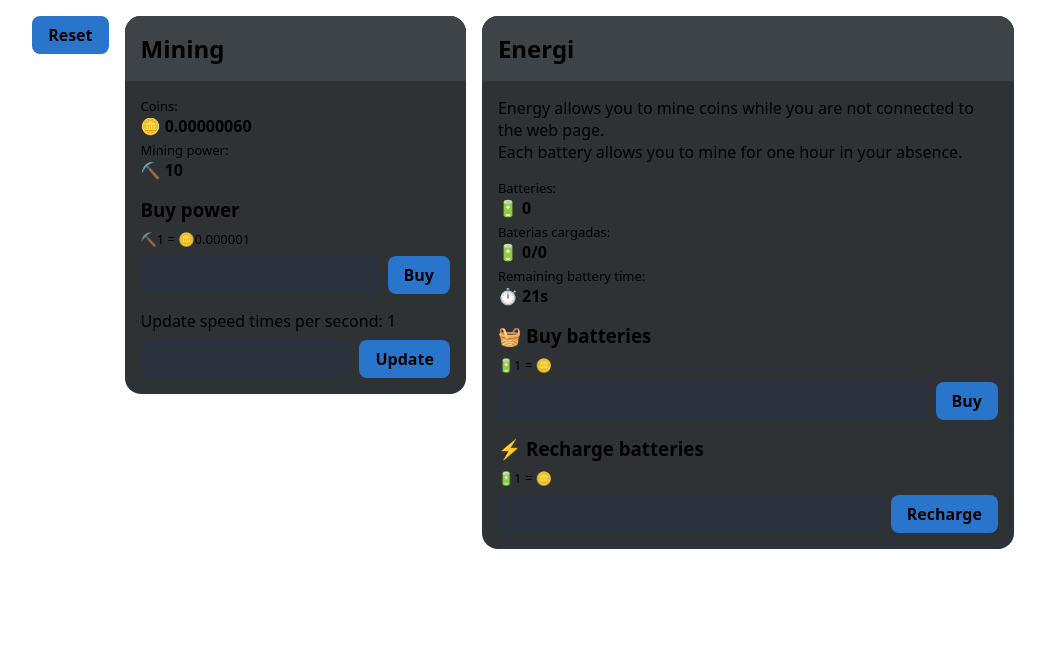
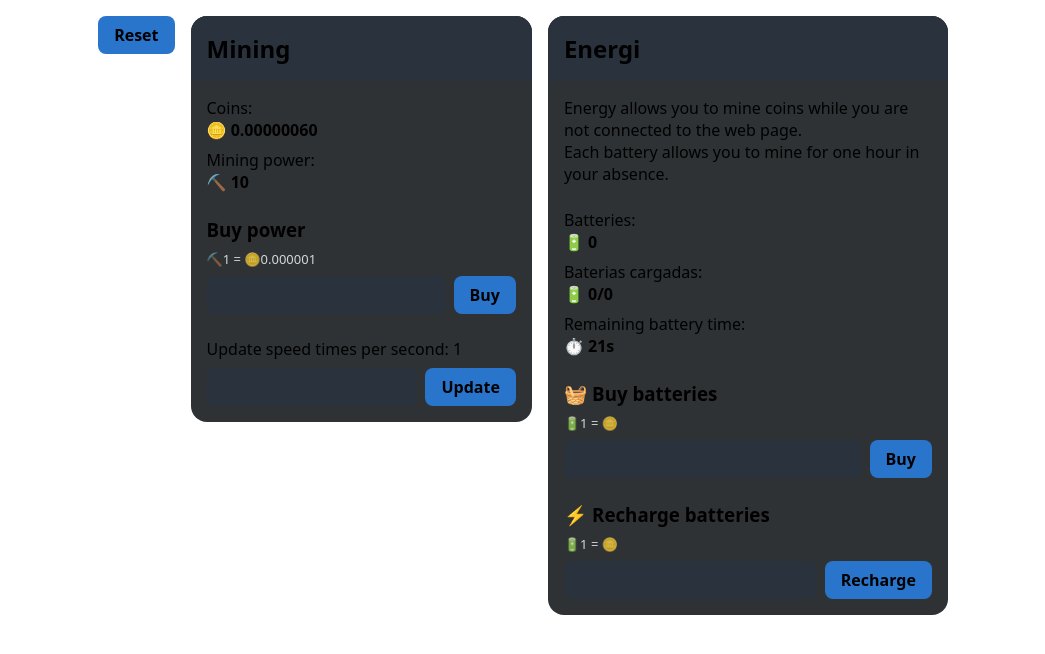
Before and after one commit to dagamdev/coin-mining, a React (Vite) app: page / in a window 1280 px wide. Shown: the top 654 px of the page, without its empty margins (117-1162 px from the left). Built offline with nearby package versions, Linux system fonts and the light colour scheme.

Commit message:
Update styles

```diff
--- a/src/index.css
+++ b/src/index.css
@@ -2,12 +2,17 @@
   font-family: system-ui, -apple-system, BlinkMacSystemFont, 'Segoe UI', Roboto, Oxygen, Ubuntu, Cantarell, 'Open Sans', 'Helvetica Neue', sans-serif;
   color-scheme: light dark;
 
+  --first: #2975cc;
+  --last: #1466c4;
   --bg: #272a2c;
-  --acent: #3c4755;
+  --acent: #3e4144;
+  --gray: #838383;
+  --light-gray: #bdbdbd;
 
   @media (prefers-color-scheme: light) {
     --bg: #2e3235;
     --acent: #2a333d;
+    --gray: #2a333d;
   }
 }
 
@@ -35,29 +40,29 @@ main {
 
 section {
   overflow: hidden;
+  max-width: 400px;
   border-radius: 16px;
   background-color: var(--bg);
 
   & > div {
     padding: 16px;
     display: grid;
-    row-gap: 16px;
-    max-width: 500px;
+    row-gap: 24px;
 
     &:first-of-type {
-      background-color: #3d4347;
+      background-color: var(--acent);
     }
   }
 
   ul {
     display: grid;
-    row-gap: 4px;
+    row-gap: 8px;
   }
 }
 
-.measurement {
-  p {
-    font-size: small;
+.measures {
+  li > p {
+    color: var(--light-gray);
   }
 }
 
@@ -76,6 +81,7 @@ form {
 }
 
 input {
+  flex: 1;
   border: none;
   padding: 8px 16px;
   font-size: medium;
@@ -92,10 +98,32 @@ button, .button {
   font-weight: bolder;
   font-family: inherit;
   border-radius: 8px;
-  background-color: #2975cc;
-  transition: border-color 0.25s;
+  background-color: var(--first);
+  transition: background-color 0.3s;
+
+  &:not(:disabled):hover {
+    background-color: var(--last);
+  }
+
+  &:disabled {
+    cursor: not-allowed;
+  }
 }
 
 .text-sm {
+  color: rgb(255, 255, 255, 0.8);
   font-size: small;
 }
+
+.text {
+  display: grid;
+  row-gap: 8px;
+
+  p {
+    text-wrap: pretty;
+  }
+}
+
+.form-button {
+  justify-self: end;
+}
--- a/src/styles/App.css
+++ b/src/styles/App.css
@@ -17,4 +17,5 @@ main {
 
 .error {
   color: rgb(243, 52, 52);
+  text-wrap: pretty;
 }
```
